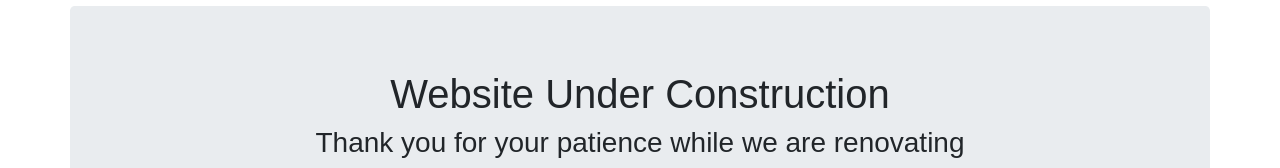
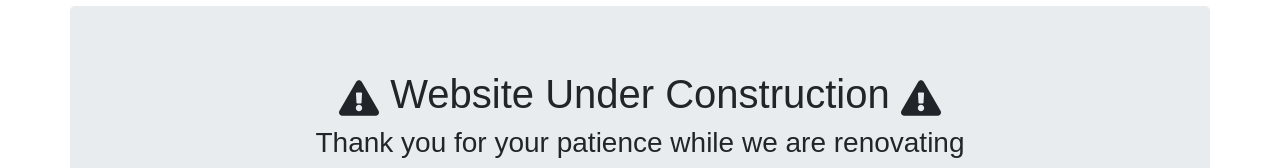
Before and after one commit to bhNibir/power-x-gym-front-end, a React (Create React App) app: page /contact in a window 1280 px wide. Shown: the part 487-655 px from the top of the page. Built offline with nearby package versions, Linux system fonts and the light colour scheme.

Commit message:
fixed Slider Text

```diff
--- a/src/components/Slider/Slider.js
+++ b/src/components/Slider/Slider.js
@@ -4,7 +4,6 @@ import SliderVideo from '../SliderVideo/SliderVideo';
 import { Link } from 'react-router-dom';
 
 const Slider = ({sliderText}) => {
-    console.log(sliderText)
     return (
         <>
         <Container >
--- a/src/pages/Contact/Contact.js
+++ b/src/pages/Contact/Contact.js
@@ -2,14 +2,15 @@ import React from 'react';
 import MainBody from '../../components/MainBody/MainBody';
 import { ProgressBar } from 'react-bootstrap'
 import Header from '../../components/Header/Header';
+import { FaExclamationTriangle } from 'react-icons/fa';
 
 const Contact = () => {
     return (
         <>
             <MainBody>
-                <div id="main" className="text-center center-block container jumbotron">
+                <div className="text-center center-block container jumbotron">
                     <div className="span12">
-                        <h1><i className="fa fa-exclamation-triangle" aria-hidden="true"></i> Website Under Construction <i class="fa fa-exclamation-triangle" aria-hidden="true"></i></h1>
+                        <h1><FaExclamationTriangle/> Website Under Construction <FaExclamationTriangle/></h1>
                         <h3>Thank you for your patience while we are renovating</h3>
                         <hr/>
                         <div >
```
